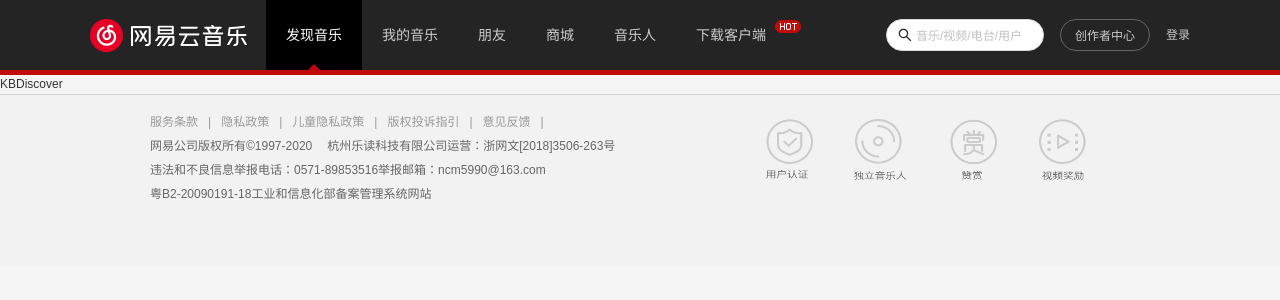
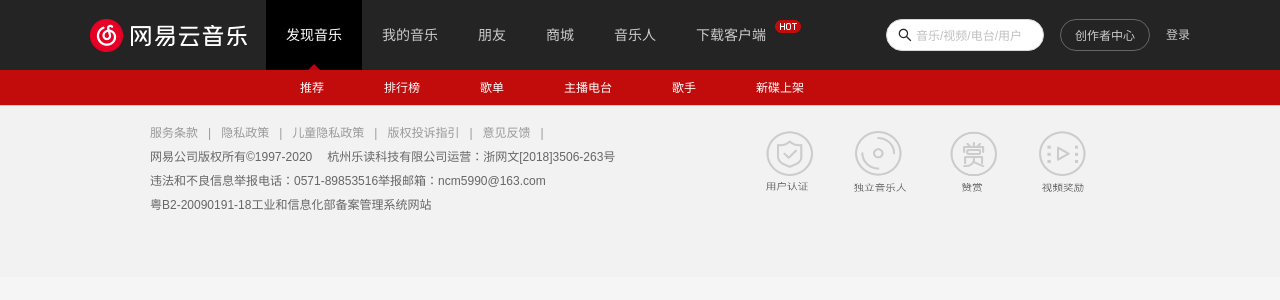
Before and after one commit to huangkairan/cloudmusic-react, a React (Create React App) app: page /#/discover in a window 1280 px wide. Shown: the top 300 px of the page. Built offline with nearby package versions, Linux system fonts and the light colour scheme.

Commit message:
feat:NavLink增加

```diff
--- a/src/common/local-data.js
+++ b/src/common/local-data.js
@@ -65,3 +65,32 @@
     link: "https://music.163.com/uservideo#/plan"
   }
 ]
+
+
+// discover中的数据
+export const discoverMenu = [
+  {
+    title: "推荐",
+    link: "/discover/recommend"
+  },
+  {
+    title: "排行榜",
+    link: "/discover/ranking"
+  },
+  {
+    title: "歌单",
+    link: "/discover/songs"
+  },
+  {
+    title: "主播电台",
+    link: "/discover/djradio"
+  },
+  {
+    title: "歌手",
+    link: "/discover/artist"
+  },
+  {
+    title: "新碟上架",
+    link: "/discover/album"
+  },
+]
--- a/src/pages/discover/index.js
+++ b/src/pages/discover/index.js
@@ -1,5 +1,22 @@
 import React, { memo } from "react";
 
+import { DiscoverWrapper, TopMenu } from "./style";
+import { discoverMenu } from "@/common/local-data";
+import { NavLink } from "react-router-dom";
 export default memo(function KBDiscover() {
-  return <div>KBDiscover</div>;
+  return (
+    <DiscoverWrapper>
+      <div className="top">
+        <TopMenu className="wrap-v1">
+          {discoverMenu.map((item, index) => {
+            return (
+              <div className="item" key={item.title}>
+                <NavLink to={item.link}>{item.title}</NavLink>
+              </div>
+            );
+          })}
+        </TopMenu>
+      </div>
+    </DiscoverWrapper>
+  );
 });
--- /dev/null
+++ b/src/pages/discover/style.js
@@ -0,0 +1,33 @@
+import styled from "styled-components";
+
+export const DiscoverWrapper = styled.div`
+  .top {
+    height: 30px;
+    background-color: #c20c0c;
+  }
+`;
+
+export const TopMenu = styled.div`
+  display: flex;
+  padding-left: 180px;
+  position: relative;
+  top: -4px;
+
+  .item {
+    a {
+      display: inline-block;
+      height: 20px;
+      line-height: 20px;
+      padding: 0 13px;
+      margin: 7px 17px 0;
+      color: #fff;
+
+      &:hover,
+      &.active {
+        text-decoration: none;
+        background-color: #9b0909;
+        border-radius: 20px;
+      }
+    }
+  }
+`;
```
